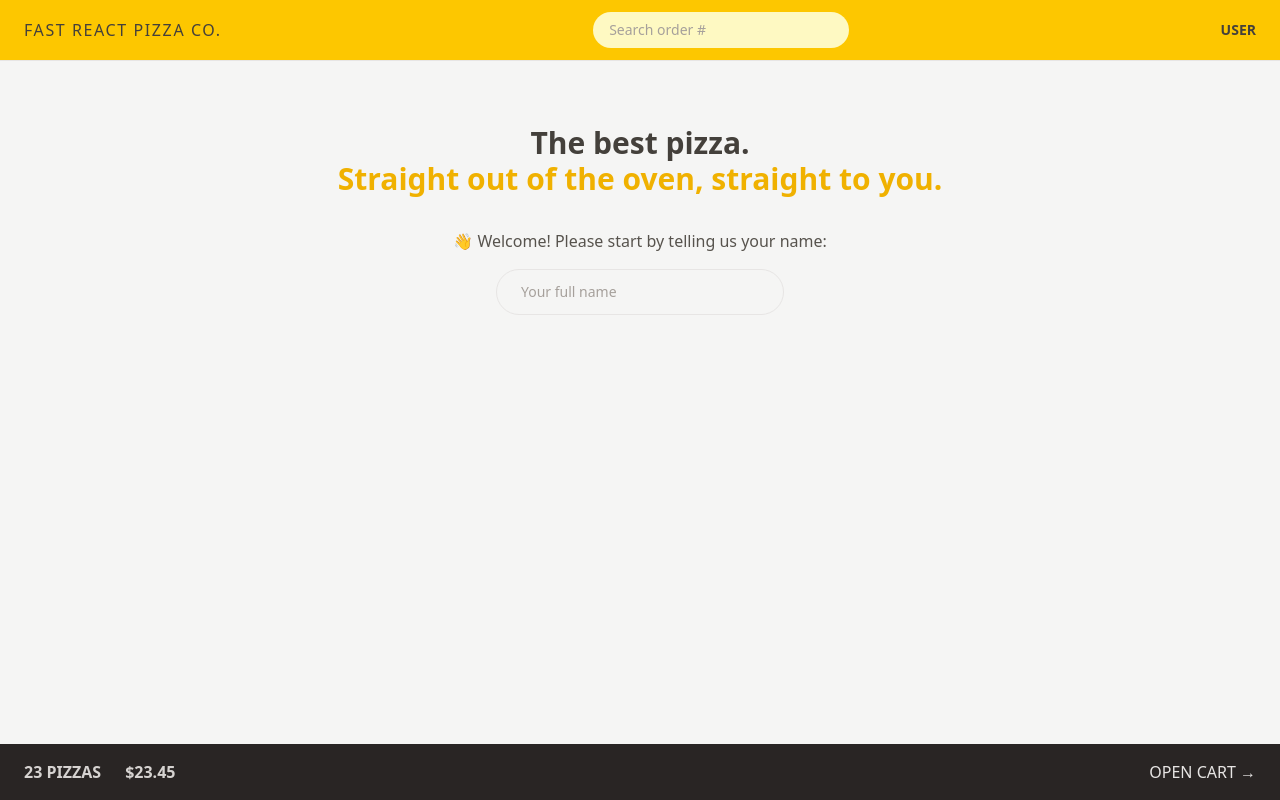
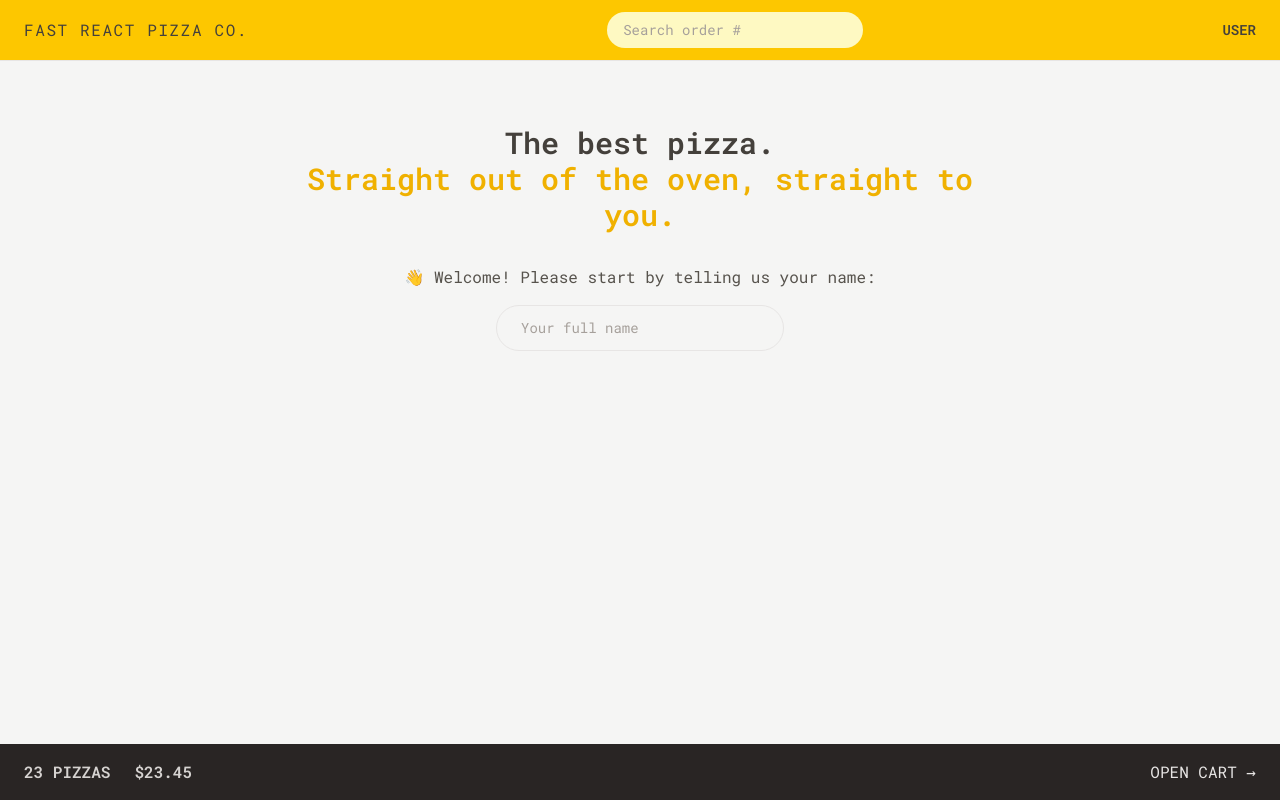
Before and after one commit to Ossi05/Fast-React-Pizza, a React (Vite) app: page / in a window 1280 px wide. Built offline with nearby package versions, Linux system fonts and the light colour scheme.

Commit message:
Add Roboto Mono font

```diff
--- a/src/index.css
+++ b/src/index.css
@@ -1,4 +1,9 @@
+@import url("https://fonts.googleapis.com/css2?family=Roboto+Mono:ital,wght@0,100..700;1,100..700&display=swap");
 @import "tailwindcss";
+
+@theme {
+	--font-sans: "Roboto Mono", "monospace";
+}
 
 @layer components {
 	.input {
```
